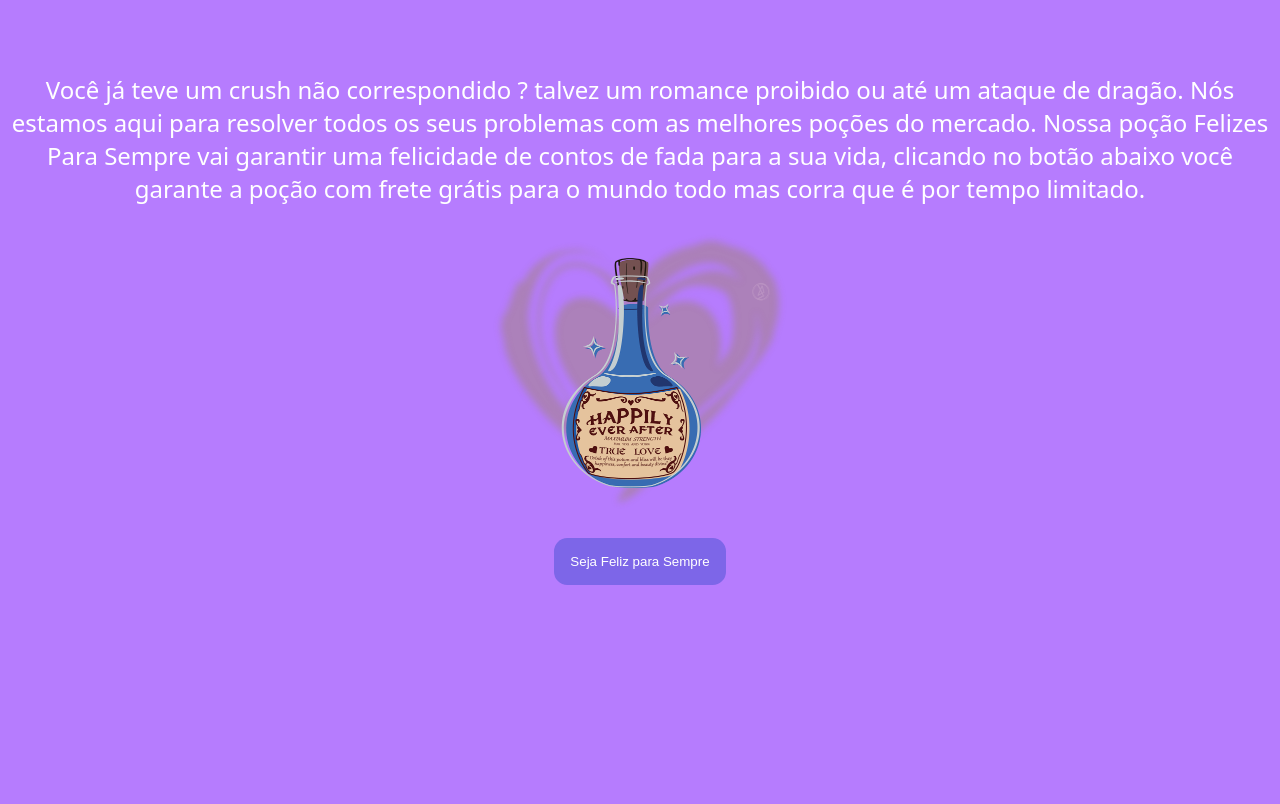
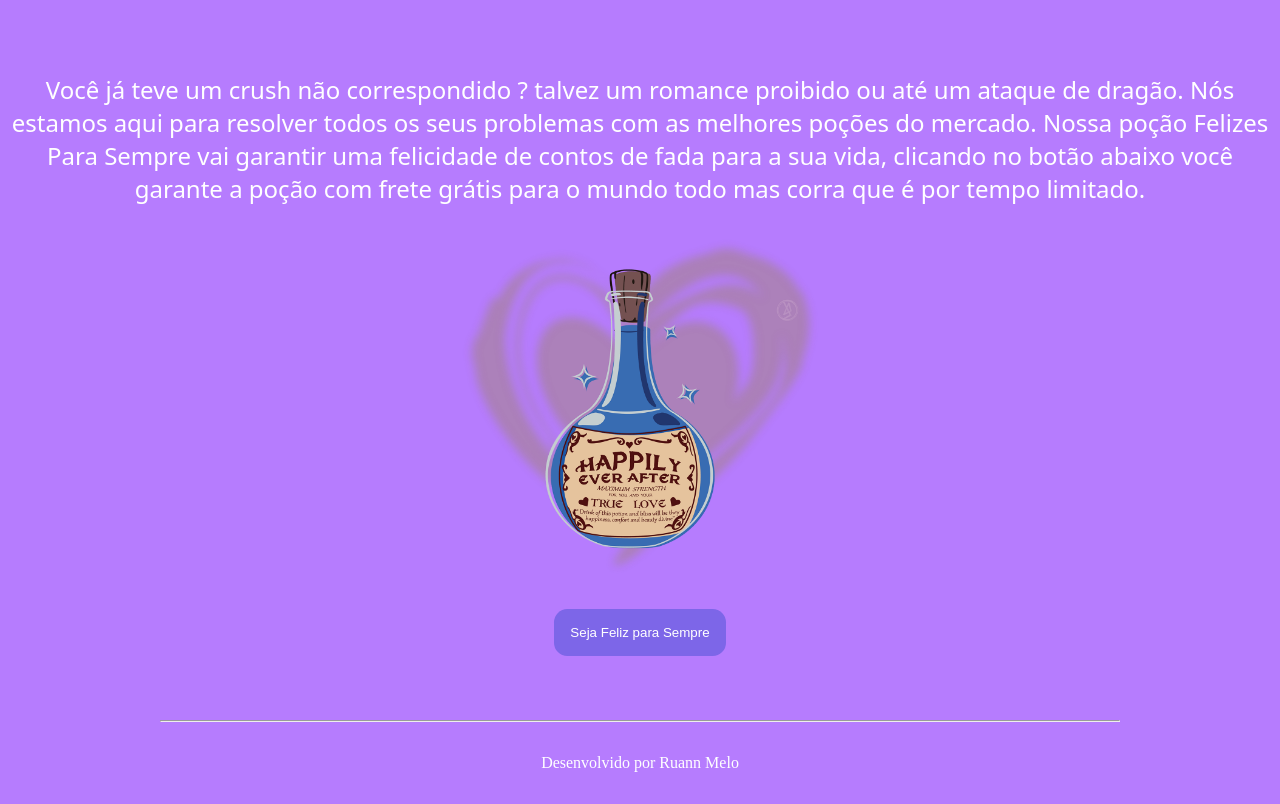
Before and after one commit to Ruann-Melo/Potion-Store, a plain HTML site: page index.html in a window 1280 px wide. Shown: the part 71-875 px from the top of the page. Before the commit the page ends 800 px from the top, so only its background shows below. Drawn offline with Linux system fonts and the light colour scheme.

Commit message:
Homepage

```diff
--- a/index.html
+++ b/index.html
@@ -11,14 +11,14 @@
     <body>
         <header>
             <nav>
-                <a class="logo" href="#">Potion Store</a>
+                <a class="logo" href="index.html">Potion Store</a>
                 <div class="mobile-menu">
                     <div class="line1"></div>
                     <div class="line2"></div>
                     <div class="line3"></div>
                 </div>
                 <ul class="nav-list">
-                    <li><a href="#">Home</a></li>
+                    <li><a href="index.html">Home</a></li>
                     <li><a href="#">Sobre</a></li>
                     <li><a href="#">Projetos</a></li>
                     <li><a href="#">Contato</a></li>
@@ -29,9 +29,13 @@
             <article id="main-message">
                 Você já teve um crush não correspondido ? talvez um romance proibido ou até um ataque de dragão. Nós estamos aqui para resolver todos os seus problemas com as melhores poções do mercado. Nossa poção Felizes Para Sempre vai garantir uma felicidade de contos de fada para a sua vida, clicando no botão abaixo você garante a poção com frete grátis para o mundo todo mas corra que é por tempo limitado.
             </article>
-            <img src="static/images/main-potion.png" alt="Poção Felizes para Sempre" style="width: 350px;">
+            <img src="static/images/main-potion.png" alt="Poção Felizes para Sempre" style="width: 425px;">
             <button id="main-button"><a href="#">Seja Feliz para Sempre</a></button>
         </main>
+        <footer>
+            <hr style="width: 75%; margin-bottom: 2.5%;">
+            <p>Desenvolvido por <a href="#">Ruann Melo</a></p>
+        </footer>
         <script src="script.js"></script>
     </body>
 </html>
--- a/style.css
+++ b/style.css
@@ -24,6 +24,7 @@ Secondaries - #C466E8, #FE70FF, #7D66E8, #707DFF
 }
 
 body {
+    color: var(--base-white);
     background-color: var(--geode-lilac);
 }
 
@@ -78,7 +79,7 @@ nav {
         position: absolute;
         top: 8vh;
         right: 0;
-        width: 50vw;
+        width: 100vw;
         height: 92vh;
         background: var(--geode-lilac);
         flex-direction: column;
@@ -128,7 +129,6 @@ nav {
     align-items: center;
     text-align: center;
     flex-direction: column;
-    color: var(--base-white);
 }
 
 #main-message {
@@ -141,12 +141,23 @@ nav {
     background-color: var(--shadow-purple);
     border: 0;
     border-radius: 1em;
-    color: var(--base-white);
     cursor: pointer;
     text-decoration: none;
+}
+
+#main-button a {
+    opacity: 100%;
 }
 
 #main-button:hover {
     background-color: var(--blueing-purple);
     text-shadow: 0 0 0.125em hsl(0 0% 100% / 0.5), 0 0 0.45em currentColor;
 }
+
+footer {
+    margin-top: 5%;
+    margin-bottom: 2.5%;
+    display: flex;
+    align-items: center;
+    flex-direction: column;
+}
```
